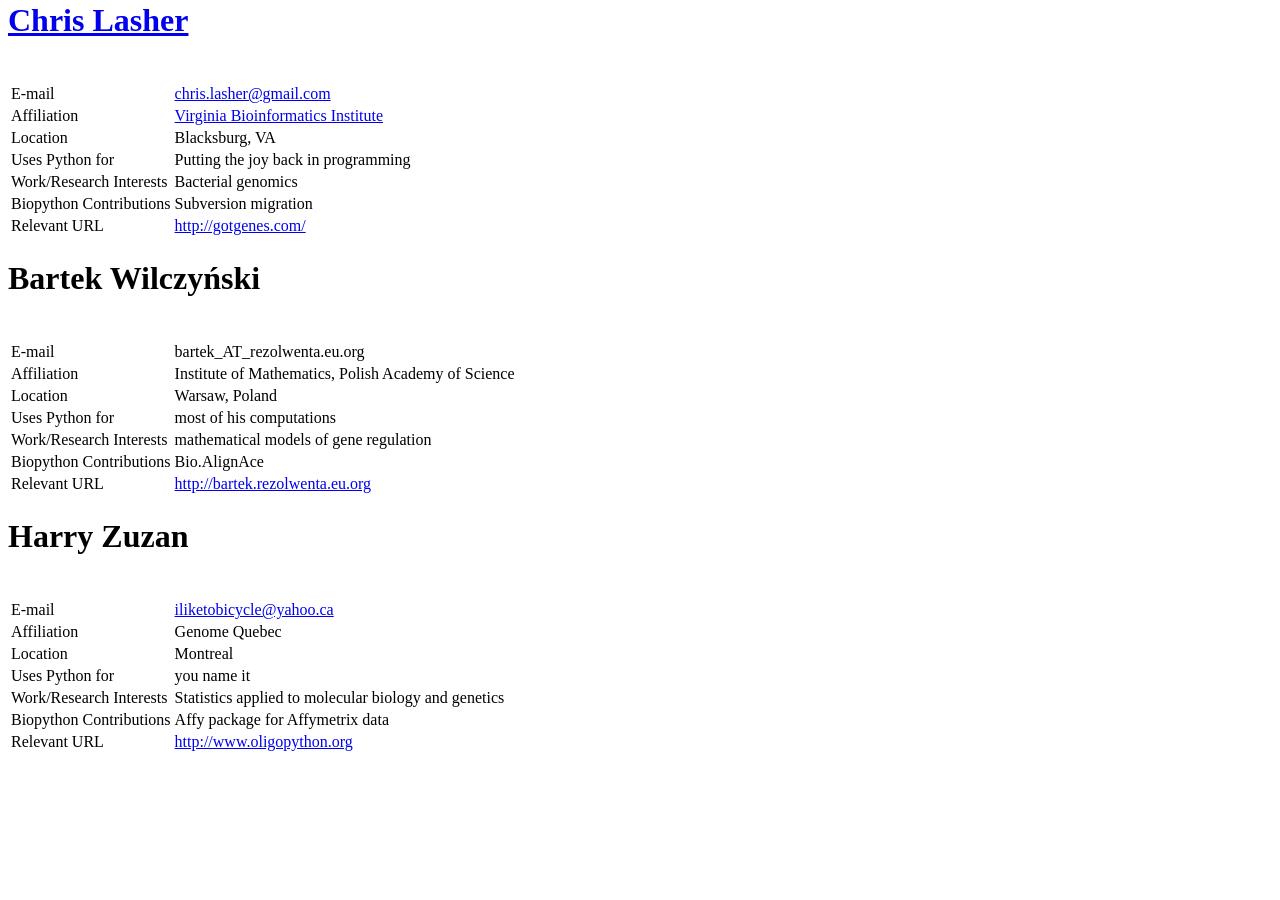
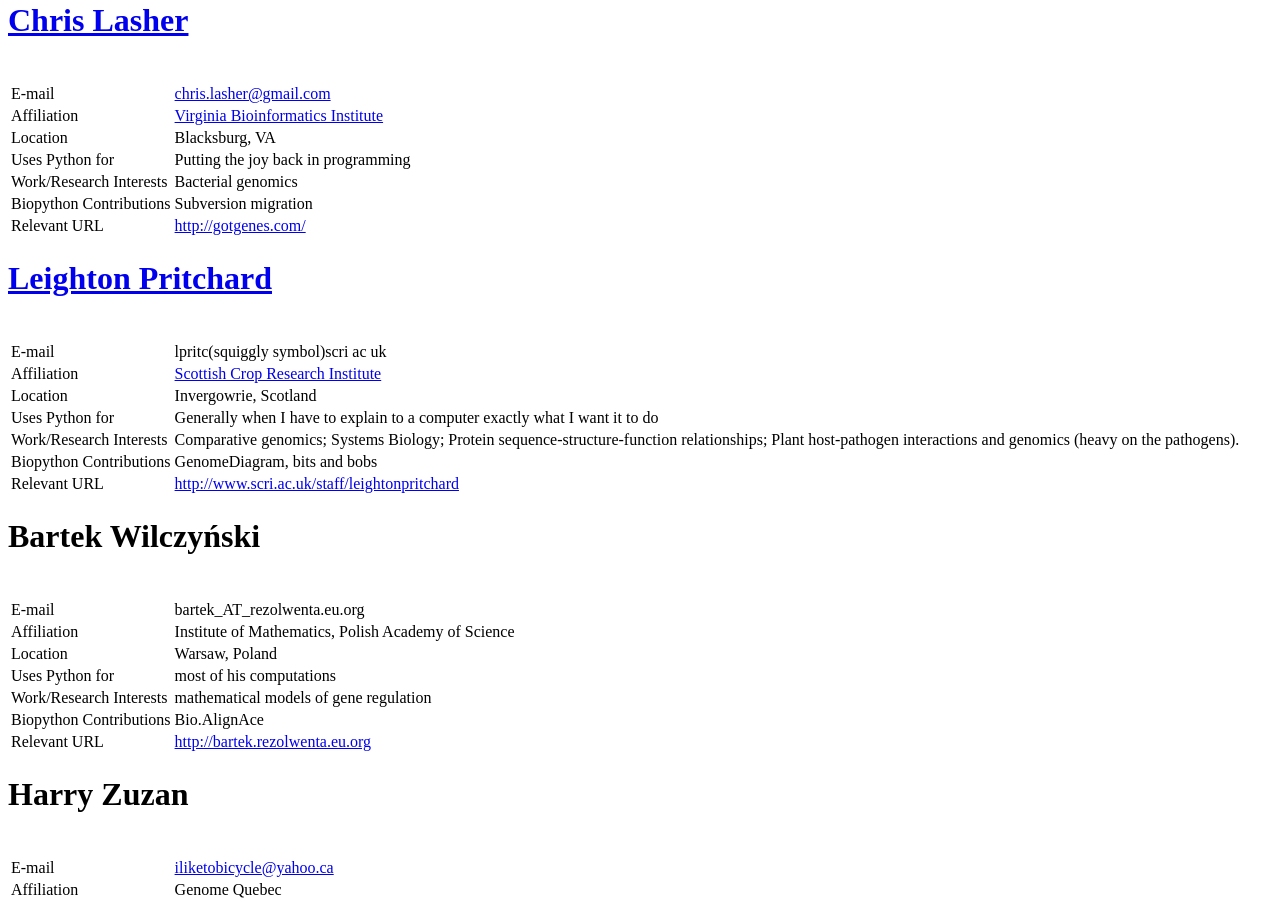
Before and after one commit to biopython/biopython.github.io, a Jekyll site: the page built from wiki/Participants.md, in a window 1280 px wide and 900 px high, scrolled down 2910 px. Built offline with Jekyll 4.4.1, drawn with Linux system fonts in a browser that asks for light colours; before the commit the page ends 3672 px from its top, so only the background shows below that.

Commit message:
Added myself (Leighton Pritchard) to the participants list, in a fit of narcissism.

```diff
--- a/wiki/Participants.md
+++ b/wiki/Participants.md
@@ -163,6 +163,19 @@ Frank Kauff
 | Biopython Contributions | Subversion migration                                         |
 | Relevant URL            | <http://gotgenes.com/>                                       |
 
+[Leighton Pritchard](User%3Alpritc "wikilink")
+==============================================
+
+|                         |                                                                                                                                                                   |
+|-------------------------|-------------------------------------------------------------------------------------------------------------------------------------------------------------------|
+| E-mail                  | lpritc(squiggly symbol)scri ac uk                                                                                                                                 |
+| Affiliation             | [Scottish Crop Research Institute](http://www.scri.ac.uk/)                                                                                                        |
+| Location                | Invergowrie, Scotland                                                                                                                                             |
+| Uses Python for         | Generally when I have to explain to a computer exactly what I want it to do                                                                                       |
+| Work/Research Interests | Comparative genomics; Systems Biology; Protein sequence-structure-function relationships; Plant host-pathogen interactions and genomics (heavy on the pathogens). |
+| Biopython Contributions | GenomeDiagram, bits and bobs                                                                                                                                      |
+| Relevant URL            | <http://www.scri.ac.uk/staff/leightonpritchard>                                                                                                                   |
+
 Bartek Wilczyński
 =================
 
```
Also changed, not shown: 1 other file.
